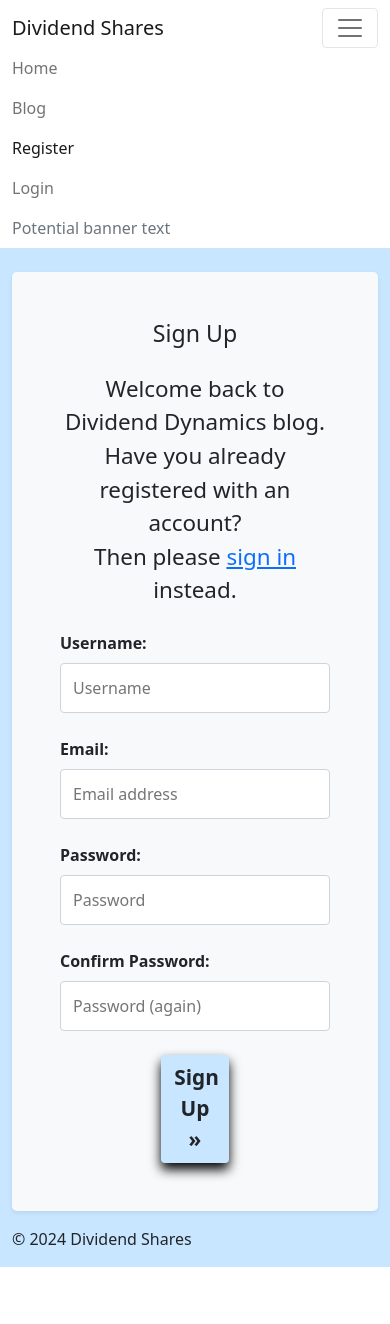
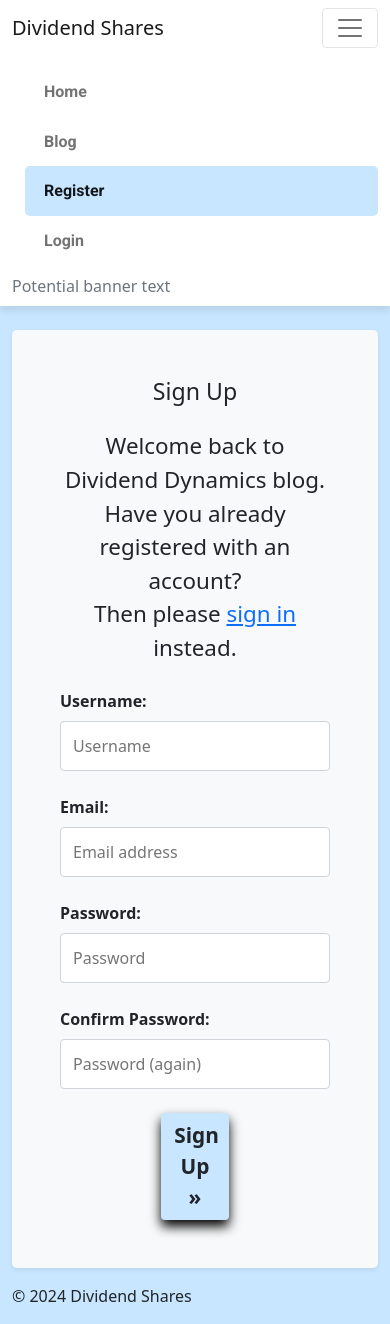
Before and after one commit to Werner-Staeblein/Project-4, a Django app: page /accounts/signup/ in a window 390 px wide, after a click that opens the changed part. Before the commit the page ends 1267 px from the top, so only its background shows below. Run offline with Django 4.2, Linux system fonts and the light colour scheme.

Commit message:
Make custom styling of navbar and nav-items

```diff
--- a/static/css/style.css
+++ b/static/css/style.css
@@ -38,6 +38,40 @@ body {
 .jumbotron {
     background-color: #ffffff !important;
 }
+
+/*---------------------------------------------------------------------------------
+                        Styling of navbar and nav-links
+----------------------------------------------------------------------------------*/
+
+.navbar {
+    background-color: var(--background);
+    box-shadow: 0 4px 8px rgba(0,0,0,0.1);
+}
+
+.navbar-brand {
+    font-weight: var(--font-roboto-bold);
+    color: var(--headline);
+}
+
+.nav-link {
+    font-family: var(--font-roboto-regular);
+    color: var(--text2);
+    font-size: 1.1rem;
+    font-weight: bold;
+    padding: 1rem 1rem;
+    margin-left: 1rem;
+    transition: color 0.3s ease;
+}
+
+.nav-link.active {
+    background-color: var(--background);
+    border-radius: 0.3rem;
+}
+
+.navbar-toggler {
+    border-color: var(--headline);
+}
+
 
 /*---------------------------------------------------------------------------------
                         Styling of landing page
@@ -136,7 +170,6 @@ body {
     font-size: 1.4rem;
 }
 
-
 /*-------------------------------------------------------------------------
         Styling of sign-up/register form
 ---------------------------------------------------------------------------*/
@@ -145,7 +178,6 @@ body {
     max-width: 100%;
     margin-top: 1rem;
 }
-
 
 .form-group {
     margin-bottom: 1.5rem;
@@ -192,28 +224,31 @@ body {
     background-color: #0056b3;
 }
 
-
-
-
-
-.form-group {
-    margin-bottom: 1.5rem;
-  }
-
-  .form-label {
-    font-weight: bold;
-    margin-bottom: 0.5rem;
-    display: block;
-  }
-
-  .form-control {
-    width: 100%;
-    padding: 0.75rem;
-    border: 1px solid #ced4da;
-    border-radius: 0.25rem;
-  }
-
-  .alert-danger {
+.alert-danger {
     margin-top: 0.5rem;
     font-size: 0.875rem;
-  }
+}
+
+/*-------------------------------------------------------------------------
+        Media Queries / responsiveness
+---------------------------------------------------------------------------*/
+
+@media (max-width: 991px) {
+
+/* Avoid here that first nav-item touches the hamburger on smaller screens  */
+
+.navbar-nav .nav-item:first-child {
+    margin-top: 1.2rem;
+}
+
+.navbar-nav .nav-link {
+    padding: 0.8rem 1.2rem;
+    font-size: 1rem;
+    color: var(--text);
+}
+
+/* Margin left for nav-links as otherwise the background color of nav-link "touched"  */
+
+.navbar-nav .nav-link {
+    margin-left: 0.8rem;
+}}
--- a/templates/base.html
+++ b/templates/base.html
@@ -7,7 +7,6 @@
 <!DOCTYPE html>
 <html class="h-100" lang="en">
 <head>
-
   <meta name="viewport" content="width=device-width, initial-scale=1" />
   <meta charset="UTF-8">
 
@@ -26,7 +25,7 @@
   <meta property="og:title" content="Dividend Dynamics - Maximizing Your Income and Capital Growth">
   <meta property="og:description" content="Discover how Dividend Dynamics can help you grow your income and capital with our expert insights and strategies on dividend stocks.">
 
-  <!-- google fonts to customize typography, notably of headlines and titles -->
+  <!-- Google Fonts -->
   <link href="https://fonts.googleapis.com/css2?family=Roboto:wght@300;400;700&display=swap" rel="stylesheet">
 
   <!-- Font Awesome CSS -->
@@ -35,18 +34,17 @@
   <!-- Bootstrap CSS -->
   <link href="https://cdn.jsdelivr.net/npm/bootstrap@5.0.1/dist/css/bootstrap.min.css" rel="stylesheet"/>
 
-  <!--  Custom CSS file sits in css/style.css. Connected vai template tag generating the URL to this static CSS file.
-  Use of django "static template tag" with relative path to CSS file-->
+  <!-- Custom CSS -->
   <link rel="stylesheet" href="{% static 'css/style.css' %}" />
 </head>
 
 <body class="d-flex flex-column h-100 main-bg">
     <!-- Navigation -->
     <nav class="navbar navbar-expand-lg navbar-light bg-white">
-      <div class="container-fluid">
+      <div class="container">
         <a class="navbar-brand" href="{% url 'landing' %}">
           <span class="logo">Dividend Shares</span>
-      </a>
+        </a>
         <button
           class="navbar-toggler"
           type="button"
@@ -66,15 +64,13 @@
                 class="nav-link {% if request.path == '/' %}active{% endif %}"
                 aria-current="page"
                 href="{% url 'landing' %}"
-                >Home</a
-              >
+              >Home</a>
             </li>
 
             <li class="nav-item">
               <a class="nav-link {% if request.path == '/blog/' %}active{% endif %}"
-              href="{% url 'blog_index' %}">
-             Blog
-            </a>
+              href="{% url 'blog_index' %}"
+              >Blog</a>
             </li>
 
             {% if user.is_authenticated %}
@@ -101,13 +97,11 @@
           </span>
         </div>
       </div>
-
     </nav>
 
     <!-- Main content -->
     <main role="main" class="flex-shrink-0">
         {% block content %}
-        <!-- In theory, the content of blog database is shown here / needs to verified / tested -->
         {% endblock %}
     </main>
 
```
